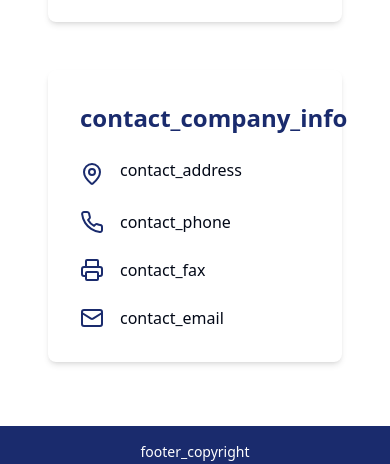
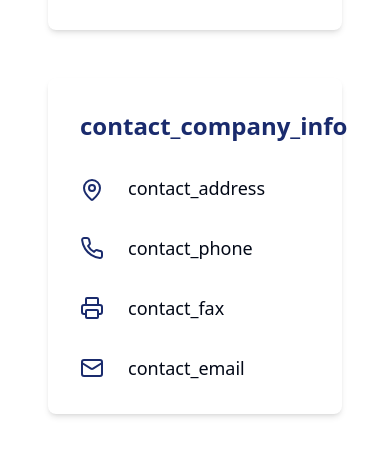
Before and after one commit to Orion1d/Makpas-v2, a React (Vite) app: page /contact in a window 390 px wide. Shown: the part 644-1108 px from the top of the page. Built offline with nearby package versions, Linux system fonts and the light colour scheme; no server answers; the database is empty.

Commit message:
Increase component sizes for mobile
Adjusted the size of components and divs to enhance visibility and usability on mobile devices, ensuring that contents appear larger and more accessible.
[skip gpt_engineer]

```diff
--- a/src/pages/Contact.tsx
+++ b/src/pages/Contact.tsx
@@ -5,10 +5,10 @@ const Contact = () => {
   const { t } = useLanguage();
 
   return (
-    <div className="min-h-screen pt-24 pb-16 px-4">
+    <div className="min-h-screen pt-24 pb-16 px-4 md:px-6">
       <div className="container mx-auto max-w-7xl space-y-12">
-        <div className="bg-white dark:bg-primary/90 p-8 rounded-lg shadow-md">
-          <h2 className="text-2xl font-bold text-primary dark:text-white mb-6">{t('contact_our_location')}</h2>
+        <div className="bg-white dark:bg-primary/90 p-8 md:p-10 rounded-lg shadow-md">
+          <h2 className="text-2xl md:text-3xl font-bold text-primary dark:text-white mb-8">{t('contact_our_location')}</h2>
           <div className="w-full">
             <iframe
               src="https://www.google.com/maps/embed?pb=!1m18!1m12!1m3!1d1553.953241285284!2d28.943822548558284!3d40.239896931513556!2m3!1f0!2f0!3f0!3m2!1i1024!2i768!4f13.1!3m3!1m2!1s0x14ca11446a3f46d5%3A0x2b76598dc60f6156!2zTWFrcGHFnw!5e1!3m2!1str!2ses!4v1732628839154!5m2!1str!2ses"
@@ -24,24 +24,27 @@ const Contact = () => {
         </div>
 
         <div className="flex justify-center">
-          <div className="bg-white dark:bg-primary/90 p-8 rounded-lg shadow-md max-w-xl w-full">
-            <h2 className="text-2xl font-bold text-primary dark:text-white mb-6">{t('contact_company_info')}</h2>
-            <div className="space-y-6">
-              <div className="flex items-start gap-4">
-                <MapPin className="text-primary dark:text-secondary mt-1 flex-shrink-0" />
-                <p className="dark:text-gray-100">{t('contact_address')}</p>
+          <div className="bg-white dark:bg-primary/90 p-8 md:p-10 rounded-lg shadow-md max-w-2xl w-full">
+            <h2 className="text-2xl md:text-3xl font-bold text-primary dark:text-white mb-8">{t('contact_company_info')}</h2>
+            <div className="space-y-8">
+              <div className="flex items-start gap-6">
+                <MapPin className="text-primary dark:text-secondary mt-1 flex-shrink-0 w-6 h-6" />
+                <p className="dark:text-gray-100 text-lg">{t('contact_address')}</p>
               </div>
-              <div className="flex items-center gap-4">
-                <Phone className="text-primary dark:text-secondary flex-shrink-0" />
-                <p className="dark:text-gray-100">{t('contact_phone')}</p>
+              <div className="flex items-center gap-6">
+                <Phone className="text-primary dark:text-secondary flex-shrink-0 w-6 h-6" />
+                <p className="dark:text-gray-100 text-lg">{t('contact_phone')}</p>
               </div>
-              <div className="flex items-center gap-4">
-                <Printer className="text-primary dark:text-secondary flex-shrink-0" />
-                <p className="dark:text-gray-100">{t('contact_fax')}</p>
+              <div className="flex items-center gap-6">
+                <Printer className="text-primary dark:text-secondary flex-shrink-0 w-6 h-6" />
+                <p className="dark:text-gray-100 text-lg">{t('contact_fax')}</p>
               </div>
-              <div className="flex items-center gap-4">
-                <Mail className="text-primary dark:text-secondary flex-shrink-0" />
-                <a href="mailto:makpas@makpas.com" className="hover:text-primary dark:text-gray-100 dark:hover:text-secondary transition-colors">
+              <div className="flex items-center gap-6">
+                <Mail className="text-primary dark:text-secondary flex-shrink-0 w-6 h-6" />
+                <a
+                  href="mailto:makpas@makpas.com"
+                  className="hover:text-primary dark:text-gray-100 dark:hover:text-secondary transition-colors text-lg"
+                >
                   {t('contact_email')}
                 </a>
               </div>
```
